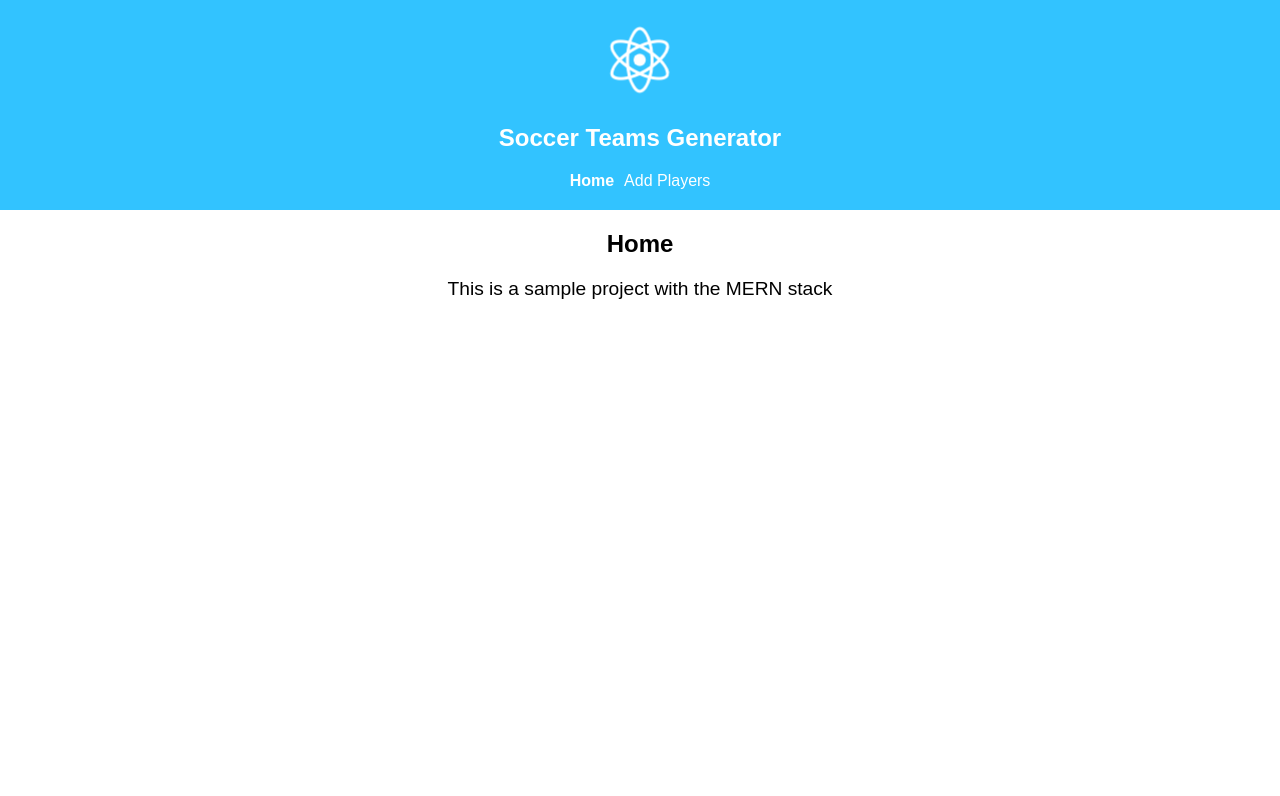
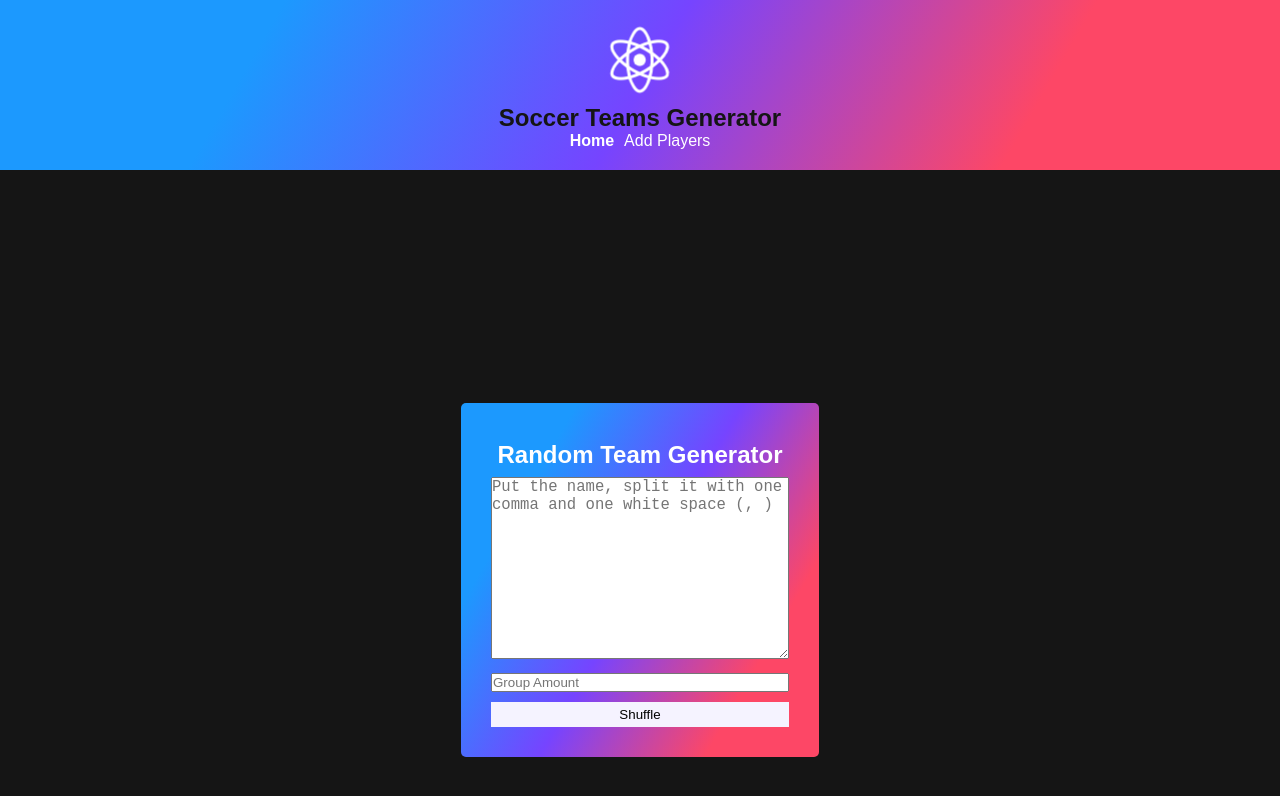
Before and after one commit to ed1868/SoccerListGenerator, a React (Create React App) app in the folder client/: page / in a window 1280 px wide. Shown: the top 796 px of the page. Built offline with nearby package versions, Linux system fonts and the light colour scheme.

Commit message:
home frontend complete

```diff
--- a/client/src/components/pages/Home.jsx
+++ b/client/src/components/pages/Home.jsx
@@ -3,8 +3,34 @@ import React from 'react'
 export default function Home() {
   return (
     <div className="Home">
-      <h2>Home</h2>
-      <p>This is a sample project with the MERN stack</p>
+      <div className="allPage">
+        <div className="container">
+          <h2 className="title">Random Team Generator</h2>
+          <textarea
+            name=""
+            id="myInput"
+            cols="30"
+            rows="10"
+            placeholder="Put the name, split it with one comma and one white space (, )"
+          ></textarea
+          ><br />
+          <input type="number" placeholder="Group Amount" id="numberTeam" />
+          <br />
+          <button
+            type="button"
+            id="buttons"
+            onclick="getInputValue()"
+            value="Submit"
+          >
+            Shuffle
+          </button>
+        </div>
+        <div className="hidden teams">
+          <h2 className="hidden">Group List</h2>
+          <div id="output" className="output"></div>
+          <button id="reset" className="hidden">Restart</button>
+        </div>
+      </div>
     </div>
   )
 }
--- a/client/src/index.scss
+++ b/client/src/index.scss
@@ -17,23 +17,127 @@ $primary: #32c3ff;
 
 // --------------------
 // Style reusable for all components
-body {
+* {
   margin: 0;
   padding: 0;
-  font-family: sans-serif;
+  box-sizing: border-box;
+  @import url("https://fonts.googleapis.com/css2?family=Poppins:wght@300;500;700&display=swap");
 }
 
-.info {
-  margin: 20px;
-  padding: 10px 20px;
-  border-radius: 10px;
-  display: inline-block;
-  background-color: #5776e9;
-  color: white;
+body {
+  // background-image: linear-gradient(
+  //   to right top,
+  //   #9abbf4,
+  //   #c8a2f1,
+  //   #fe81c6,
+  //   #ff697a,
+  //   #f97712
+  // );
+  // background: linear-gradient(120deg, #1C99FE 20.69%, #7644FF 50.19%, #FD4766 79.69%);
+  background-color: #151515;
+  font-family: "Poppins", sans-serif;
 }
 
-.info.info-danger {
-  background-color: #e73f3f;
+.hidden {
+  visibility: hidden;
+  position: absolute;
+}
+
+.output {
+  top: 0;
+}
+
+h2, .output {
+  margin: 8px 0;
+}
+
+.allPage {
+  min-height: 100vh;
+  display: flex;
+  justify-content: center;
+  align-items: center;
+  margin: 10px;
+  padding: 10px;
+}
+
+.container {
+  background: linear-gradient(120deg, #1C99FE 20.69%, #7644FF 50.19%, #FD4766 79.69%);
+  // background-image: linear-gradient(
+  //   to right top,
+  //   #f5b700,
+  //   #dc0073,
+  //   #ff697a,
+  //   #f97712
+  // );
+  padding: 30px;
+  border-radius: 5px;
+}
+
+#myInput {
+  font-size: 1.2em;
+}
+
+textarea, input {
+  margin-bottom: 10px;
+}
+
+input {
+  width: 100%;
+}
+
+#buttons {
+  width: 100%;
+  background-color: #f5f3ff;
+  padding: 5px;
+  border: none;
+  transition: 0.2s ease-in-out;
+}
+
+#buttons:hover {
+  background-color: #333;
+  color: #fff;
+}
+
+.title {
+  color: white;
+  width: 100%;
+  font-size: 1.5em;
+}
+
+#reset {
+  width: 100%;
+  background-color: #f5f3ff;
+  padding: 5px;
+  border: none;
+  transition: 0.2s ease-in-out;
+}
+
+#reset:hover {
+  background-color: #333;
+  color: #fff;
+}
+
+.teams {
+  background-image: linear-gradient(
+    to right top,
+    #f5b700,
+    #dc0073,
+    #ff697a,
+    #f97712
+  );
+  padding: 30px;
+  border-radius: 5px;
+  color: white;
+  font-size: 1.2em;
+  transition: all 0.5s ease-out;
+}
+
+p {
+  margin: 15px;
+}
+
+#myInput {
+  color: #111;
 }
 
 // --------------------
@@ -42,14 +146,16 @@ body {
   text-align: center;
 
   .App-logo {
+
     animation: App-logo-spin infinite 20s linear;
     height: 80px;
   }
 
   .App-header {
-    background-color: $primary;
+    // background-color: $primary;
+    background: linear-gradient(120deg, #1C99FE 20.69%, #7644FF 50.19%, #FD4766 79.69%);
     padding: 20px;
-    color: white;
+    color: #151515;
 
     a {
       color: white;
@@ -58,11 +164,13 @@ body {
     }
 
     a.active {
+
       font-weight: bold;
     }
   }
 
   .App-title {
+    color:#151515;
     font-size: 1.5em;
   }
 
@@ -83,17 +191,17 @@ body {
 
 // --------------------
 // Style for Home component
-.Home {
-  p {
-    font-size: 1.2em;
-  }
-}
+// .Home {
+//   p {
+//     font-size: 1.2em;
+//   }
+// }
 
-// --------------------
-// Style for Secret component
-.Secret {
-  .result {
-    font-size: 1.2em;
-    color: $primary;
-  }
-}
+// // --------------------
+// // Style for Secret component
+// .Secret {
+//   .result {
+//     font-size: 1.2em;
+//     color: $primary;
+//   }
+// }
```
